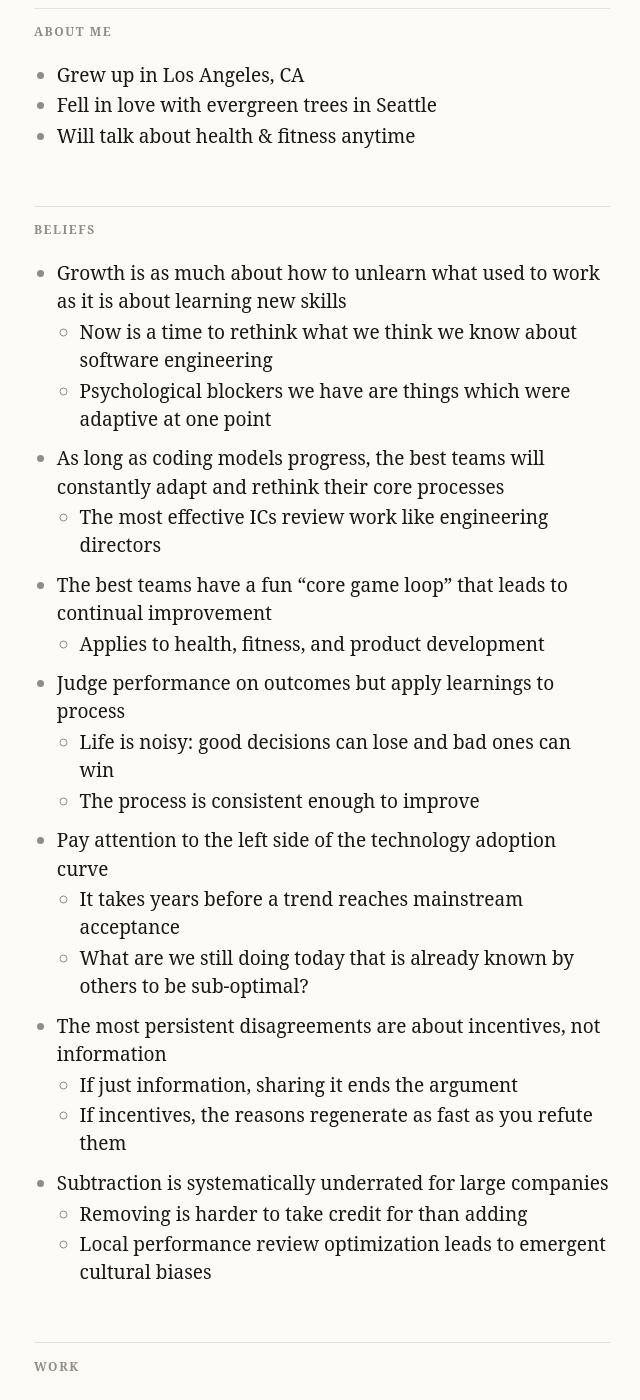
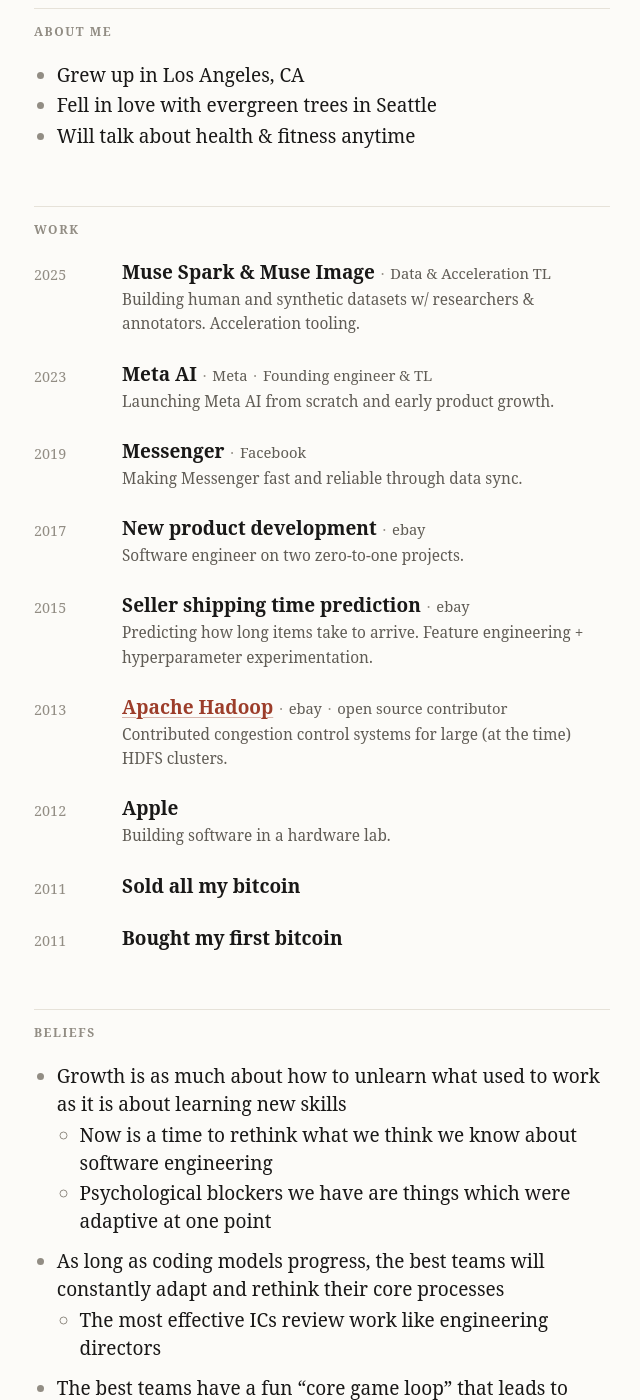
Before and after one commit to unregistered/chris.topher.li, a Jekyll site: the page built from content/index.md, in a window 1280 px wide and 1400 px high, scrolled down 297 px. Shown: the whole window, without its empty margins (318-958 px from the left). Built offline with Jekyll 4.4.1, drawn with Linux system fonts in a browser that asks for light colours; our own code applies the rules of GitHub Pages for plain Markdown files; part of the change alters nothing that is shown; some of the changed text lies outside the part shown.

Commit message:
Move Work above Beliefs
Puts the concrete record ahead of the opinions, so a visitor sees what was
built before what is claimed. Also bumps the footer date.

```diff
--- a/_config.yml
+++ b/_config.yml
@@ -10,7 +10,7 @@ url: "https://chris.topher.li"
 baseurl: ""
 
 # Shown in the footer. Bump it when you make a meaningful change.
-last_updated: "August 30, 2026"
+last_updated: "August 31, 2026"
 
 include:
   - CNAME
--- a/content/index.md
+++ b/content/index.md
@@ -8,6 +8,10 @@ description: "Chris Li — building human and synthetic datasets for model train
 * Grew up in Los Angeles, CA
 * Fell in love with evergreen trees in Seattle
 * Will talk about health & fitness anytime
+
+## Work
+
+{% include timeline.html %}
 
 ## Beliefs
 
@@ -30,10 +34,6 @@ description: "Chris Li — building human and synthetic datasets for model train
 * Subtraction is systematically underrated for large companies
   * Removing is harder to take credit for than adding
   * Local performance review optimization leads to emergent cultural biases
-
-## Work
-
-{% include timeline.html %}
 
 ## Readings
 
```
